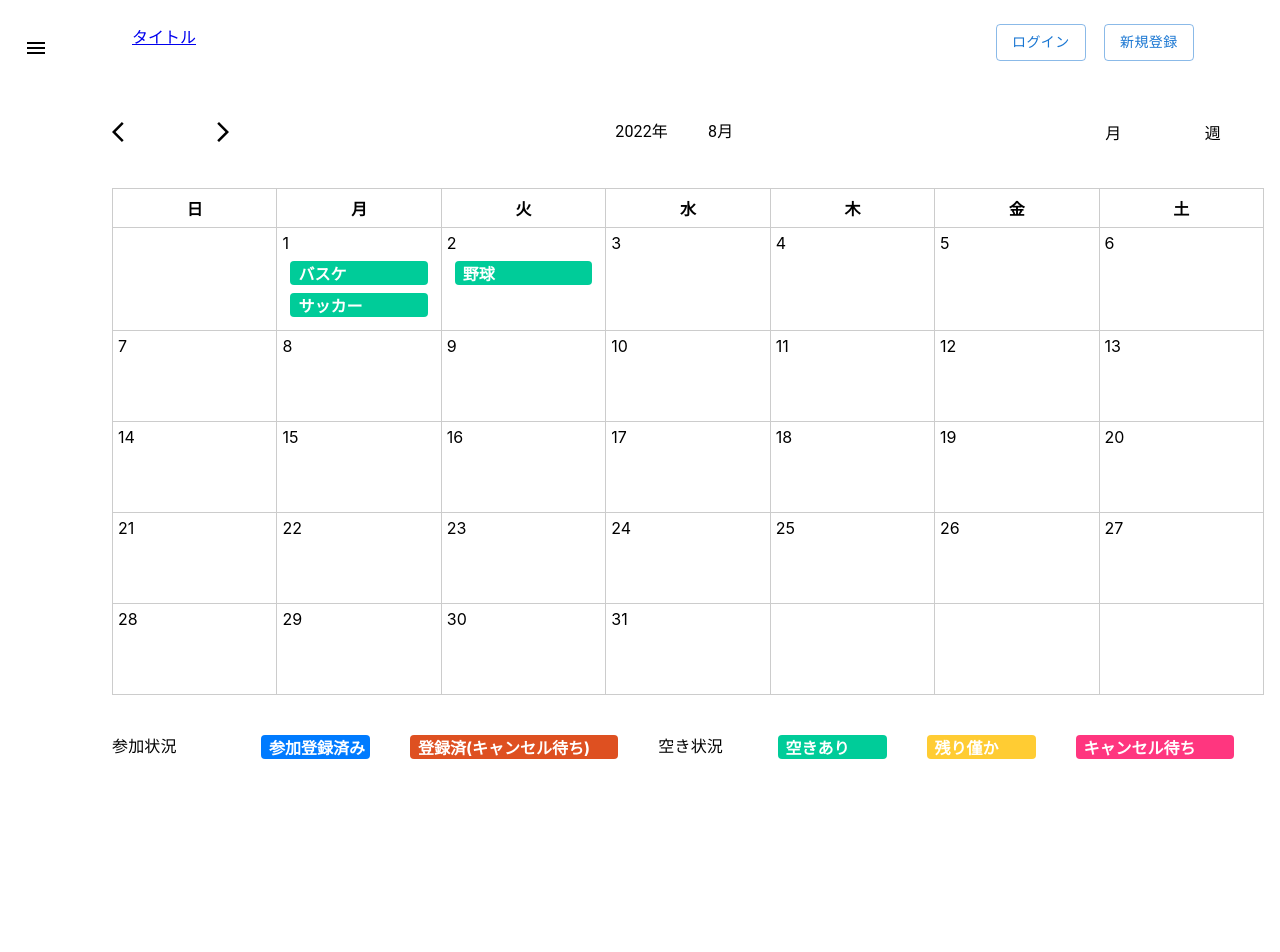
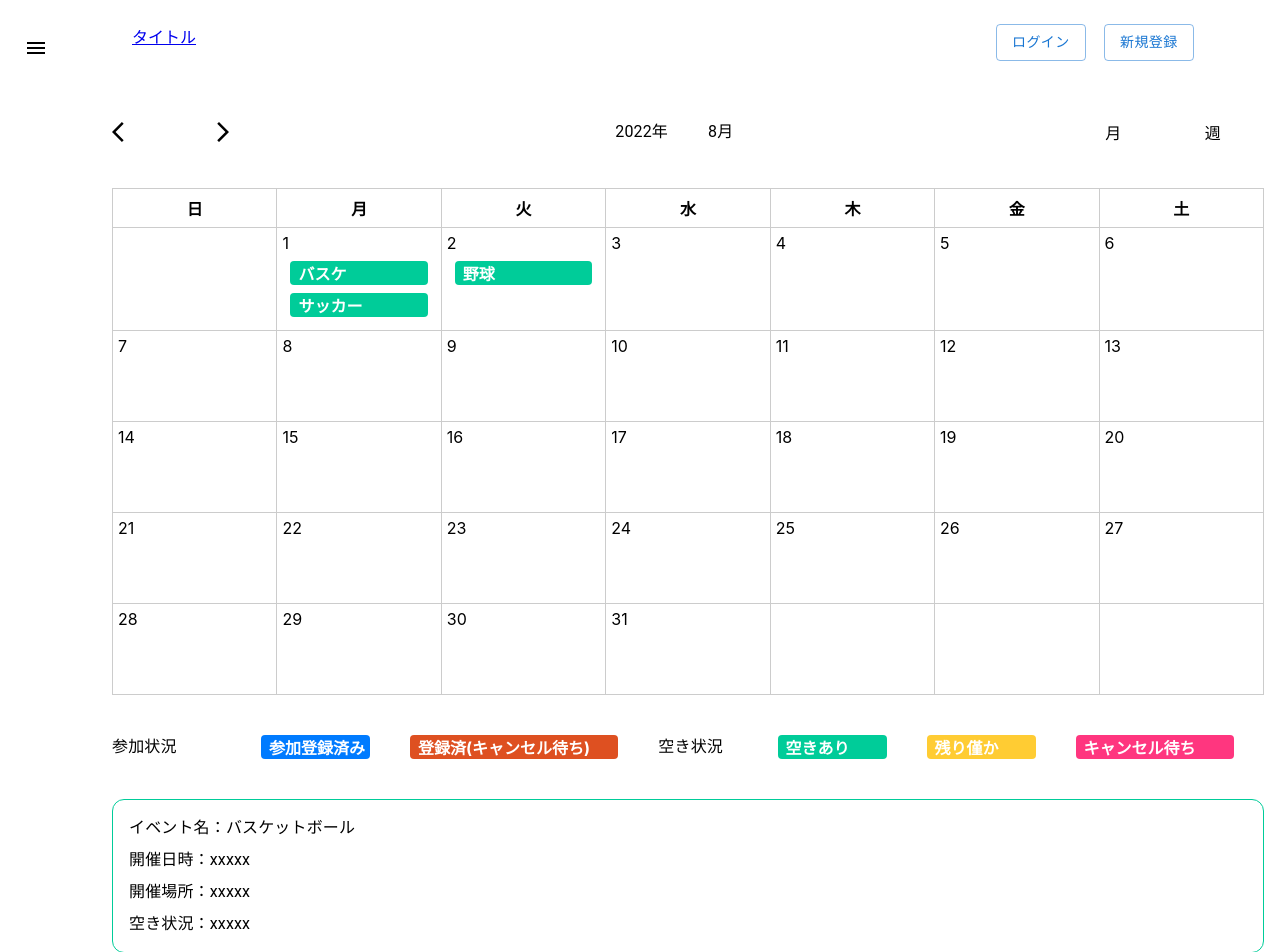
Before and after one commit to ke-kishimoto/opencourt-frontend, a React (Create React App) app: page / in a window 1280 px wide. Shown: the top 952 px of the page. Before the commit the page ends 800 px from the top, so only its background shows below. Built offline with nearby package versions, Linux system fonts and the light colour scheme.

Commit message:
イベントのアイテムを追加

```diff
--- a/src/components/Calendar.js
+++ b/src/components/Calendar.js
@@ -6,6 +6,7 @@ import Typography from '@mui/material/Typography';
 import { useState, useEffect } from 'react';
 import styled from 'styled-components';
 import Box from '@mui/material/Box';
+import EventInfoItem from '../components/EventInfoItem'
 
 // カレンダーの2次元配列を作成
 const createCalendar = (year, month) => {
@@ -40,8 +41,6 @@ const createCalendar = (year, month) => {
 	}
 	days.push(weekDay);
 
-	console.log(days)
-
 	return days;
 
 }
@@ -74,9 +73,9 @@ const Calendar = () => {
 	useEffect(() => {
 		setDays(createCalendar(year, month));
 		setEvents([
-			{ id: 1, day: 1, short_name: 'バスケ' },
-			{ id: 2, day: 1, short_name: 'サッカー' },
-			{ id: 3, day: 2, short_name: '野球' },
+			{ id: 1, day: 1, short_name: 'バスケ', event_name: 'バスケットボール' },
+			{ id: 2, day: 1, short_name: 'サッカー', event_name: 'サッカー' },
+			{ id: 3, day: 2, short_name: '野球', event_name: '野球' },
 		])
 	}, [year, month])
 
@@ -228,7 +227,16 @@ const Calendar = () => {
 						}}
 					>キャンセル待ち</Box>
 				</Grid>
-			</Grid >
+				{events.map(e => {
+					return (
+						<Grid item xs={12}>
+							<EventInfoItem
+								eventInfo={e}
+							/>
+						</Grid>
+					)
+				})}
+			</Grid>
 		</Container >
 	)
 
--- /dev/null
+++ b/src/components/EventInfoItem.js
@@ -0,0 +1,37 @@
+import Box from '@mui/material/Box';
+import Grid from '@mui/material/Grid';
+import Typography from '@mui/material/Typography';
+
+const EventInfoItem = (props) => {
+	return(
+		<Box
+			sx={{
+				p: 2,
+				border: 'solid 1px #0C9',
+				borderRadius: 3,
+				cursor: 'pointer',
+				'&:hover': {
+					bgcolor: '#0C9',
+					opacity: '0.7',
+				}
+			}}
+		>
+			<Grid container spacing={1}>
+				<Grid item xs={12}>
+					<Typography>イベント名：{props.eventInfo.event_name}</Typography>
+				</Grid>
+				<Grid item xs={12}>
+					<Typography>開催日時：xxxxx</Typography>
+				</Grid>
+				<Grid item xs={12}>
+					<Typography>開催場所：xxxxx</Typography>
+				</Grid>
+				<Grid item xs={12}>
+					<Typography>空き状況：xxxxx</Typography>
+				</Grid>
+			</Grid>
+		</Box>
+	)
+}
+
+export default EventInfoItem;
```
